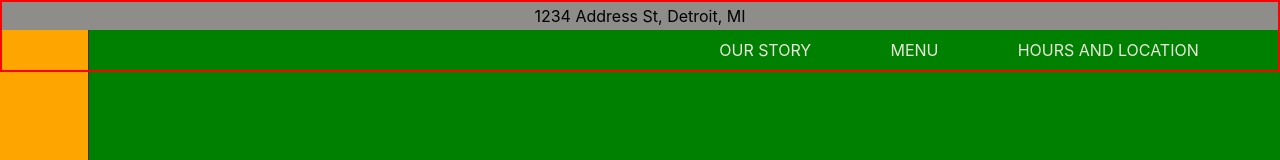
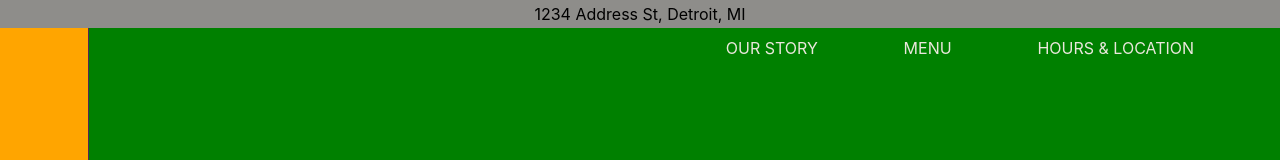
Before and after one commit to KAthousand/dragonfly, a React (Create React App) app in the folder client/: page / in a window 1280 px wide. Shown: the top 160 px of the page. Built offline with nearby package versions, Linux system fonts and the light colour scheme.

Commit message:
header update

```diff
--- a/client/src/components/Slider/Slider.jsx
+++ b/client/src/components/Slider/Slider.jsx
@@ -4,12 +4,11 @@ import "./Slider.css"
 
 function Slider(props) {
 
-  const [backgroundColor, setBackgroundColor] = useState(false)
+  const [backgroundColor, setBackgroundColor] = useState(false);
   const [slideIndex, setSlideIndex] = useState(0);
-  const [timer, setTimer] = useState(0)
-  const [play, setPlay] = useState(true)
-  const myArr = ['blue', 'purple', 'green', 'orange']
-  // const myArr = [<CarouselSlide content={'blue'}/>,<CarouselSlide content={'purple'} />,<CarouselSlide content={'green'}/>,<CarouselSlide content={'orange'}/>]
+  const [play, setPlay] = useState(true);
+  const myArr = ['blue', 'purple', 'green', 'orange'];
+
   const goLeft = () => {
     if (slideIndex < myArr.length-1) {
       setSlideIndex(slideIndex + 1)
@@ -19,6 +18,7 @@ function Slider(props) {
       setTimeout(setBackgroundColor(myArr[slideIndex], 250))
     }
   };
+
   const goRight = () => {
     if (slideIndex > 0) {
       setSlideIndex(slideIndex - 1)
--- a/client/src/screens/shared/Header/Header.css
+++ b/client/src/screens/shared/Header/Header.css
@@ -1,5 +1,5 @@
 .header-container {
-  border: 2px solid red;
+  /* border: 2px solid red; */
   position: fixed;
   top: 0;
   right: 0;
@@ -14,6 +14,14 @@
   display: flex;
   justify-content: center;
   align-items: center;
+  transition: 0.5s;
+}
+
+.address-container-transition {
+  transform: translateY(-100%);
+  height: 0;
+  padding: 0;
+  transition: 0.5s;
 }
 
 .nav-link-container2 {
@@ -21,6 +29,9 @@
   height: 5vh;
   display: flex;
   justify-content: flex-end;
+  align-items: center;
+  /* transform: translateY(-100%); */
+  transition: 0.5s;
 }
 
 .nav-link-container {
--- a/client/src/screens/shared/Header/Header.jsx
+++ b/client/src/screens/shared/Header/Header.jsx
@@ -5,14 +5,14 @@ function Header(props) {
   const { visibleTitle } = props
   return (
     <div className='header-container'>
-      <div className='address-container'>
-        <p>1234 Address St, Detroit, MI</p>
+      <div className={visibleTitle ? 'address-container-transition address-container':'address-container'}>
+        <p className={visibleTitle? 'hidden' : ''}>1234 Address St, Detroit, MI</p>
       </div>
       <div className={visibleTitle ? 'nav-link-container2':'nav-link-container'}>
         <div className='nav-menu'>
           <a href='_blank' className='nav-link'>OUR STORY</a>
           <a href='_blank' className='nav-link'>MENU</a>
-          <a href='_blank' className='nav-link'>HOURS AND LOCATION</a>
+          <a href='_blank' className='nav-link'>HOURS  &amp;  LOCATION</a>
         </div>
       </div>
     </div>
```
